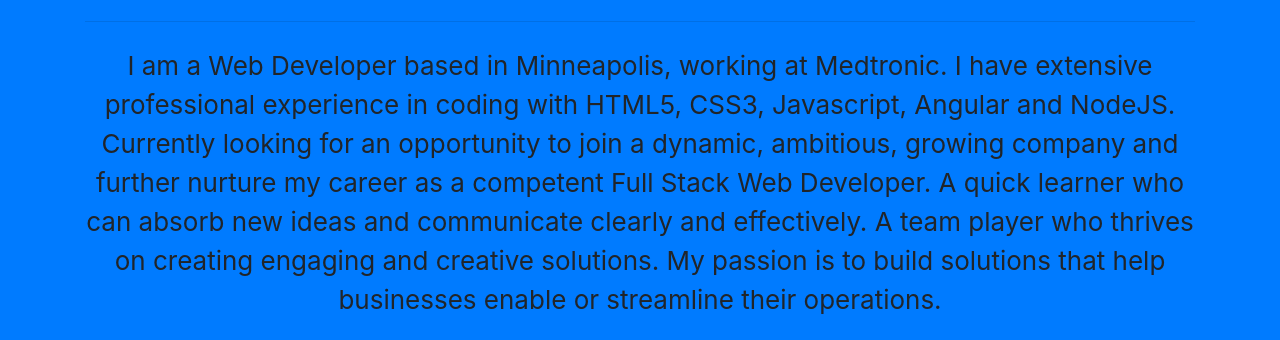
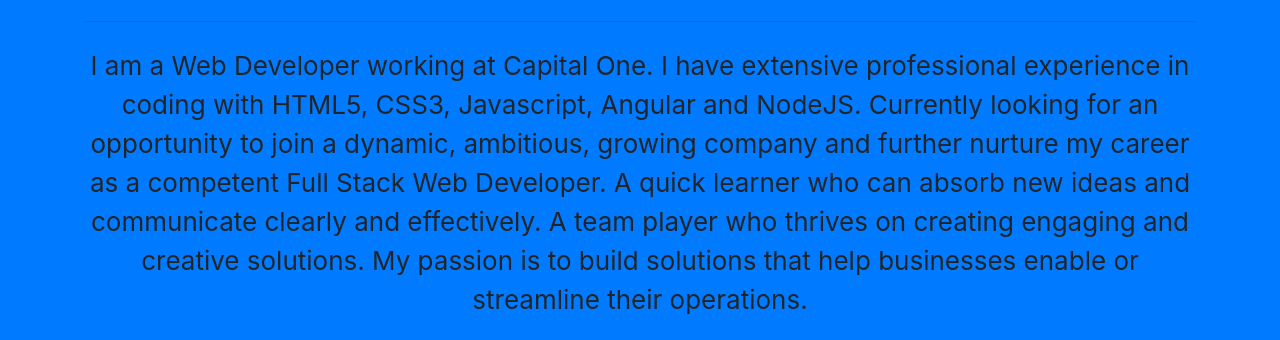
Before and after one commit to av1422/Anvesh-Portfolio, a website with bundled scripts: page index.html in a window 1280 px wide. Shown: the part 313-653 px from the top of the page. Built offline with nearby package versions, Linux system fonts and the light colour scheme.

Commit message:
Update profile

```diff
--- a/index.html
+++ b/index.html
@@ -80,7 +80,7 @@
             <h1 class="section-heading text-black">
               Let me introduce myself.</h1>
             <hr class="light my-4">
-            <p style="font-size:26px;" class="text-faded mb-4">I am a Web Developer based in Minneapolis, working at Medtronic. I have extensive professional experience in coding with HTML5, CSS3, Javascript, Angular and NodeJS. Currently looking for an opportunity to join a dynamic, ambitious, growing company and further nurture my career as a competent Full Stack Web Developer. A quick learner who can absorb new ideas and communicate clearly and effectively. A team player who thrives on creating engaging and creative solutions. My passion is to build solutions that help businesses enable or streamline their operations.</p>
+            <p style="font-size:26px;" class="text-faded mb-4">I am a Web Developer working at Capital One. I have extensive professional experience in coding with HTML5, CSS3, Javascript, Angular and NodeJS. Currently looking for an opportunity to join a dynamic, ambitious, growing company and further nurture my career as a competent Full Stack Web Developer. A quick learner who can absorb new ideas and communicate clearly and effectively. A team player who thrives on creating engaging and creative solutions. My passion is to build solutions that help businesses enable or streamline their operations.</p>
             <a class="btn btn-light btn-xl js-scroll-trigger" href="#contact">Hire me</a>
           </div>
         </div>
```
